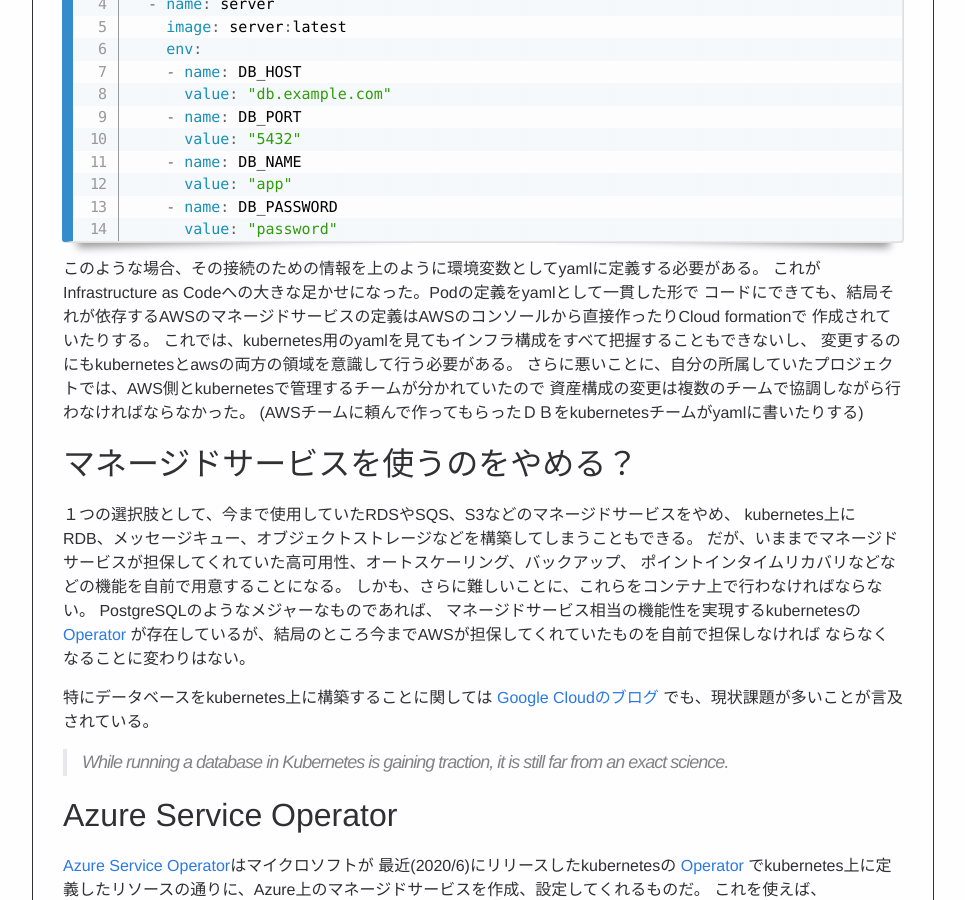
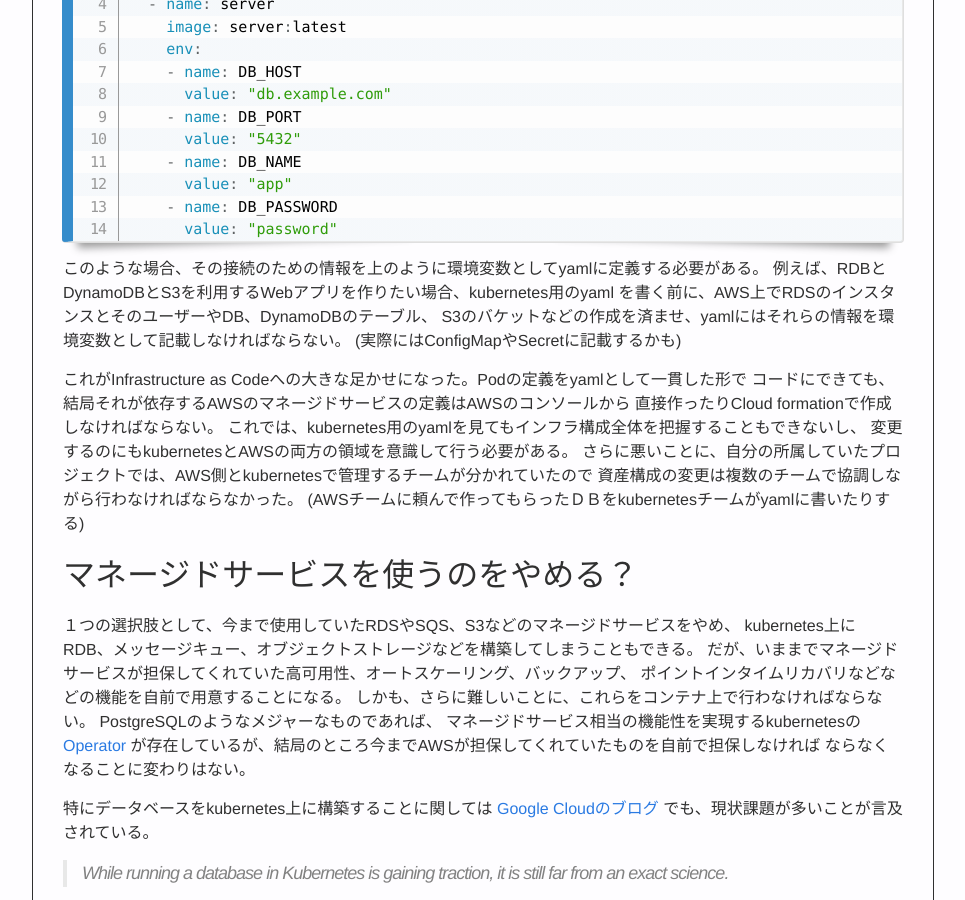
Before and after one commit to sato-s/sato-s.github.io, a Jekyll site: the page built from _posts/2020-08-27-azure-service-operator.md, in a window 1280 px wide and 900 px high, scrolled down 1333 px. Shown: the whole window, without its empty margins (188-1153 px from the left). Built offline with Jekyll 4.4.1, drawn with Linux system fonts in a browser that asks for light colours; nearby versions of some CDN libraries; some of the changed text lies outside the part shown.

Commit message:
Fixed article

````diff
--- a/_posts/2020-08-27-azure-service-operator.md
+++ b/_posts/2020-08-27-azure-service-operator.md
@@ -8,7 +8,7 @@
 - azure
 ---
 
-１年ほどAWS eksのkubernetesクラスター上のアプリを開発、運用する仕事を続けてきたが、
+１年ほどAWS EKSのkubernetesクラスター上のアプリを開発、運用する仕事を続けてきたが、
 kubernetesの運用に関する最も大きな不満はほかのAWSのマネージドサービスとの連携部分だった。
 
 > Kubernetesを使うとデプロイしたコンテナのあるべき状態を記述することができ、制御されたスピードで実際の状態をあるべき状態に変更することができます。
@@ -74,11 +74,17 @@
 ```
 
 このような場合、その接続のための情報を上のように環境変数としてyamlに定義する必要がある。
+例えば、RDBとDynamoDBとS3を利用するWebアプリを作りたい場合、kubernetes用のyaml
+を書く前に、AWS上でRDSのインスタンスとそのユーザーやDB、DynamoDBのテーブル、
+S3のバケットなどの作成を済ませ、yamlにはそれらの情報を環境変数として記載しなければならない。
+(実際にはConfigMapやSecretに記載するかも)
+
+
 これがInfrastructure as Codeへの大きな足かせになった。Podの定義をyamlとして一貫した形で
-コードにできても、結局それが依存するAWSのマネージドサービスの定義はAWSのコンソールから直接作ったりCloud formationで
-作成されていたりする。
-これでは、kubernetes用のyamlを見てもインフラ構成をすべて把握することもできないし、
-変更するのにもkubernetesとawsの両方の領域を意識して行う必要がある。
+コードにできても、結局それが依存するAWSのマネージドサービスの定義はAWSのコンソールから
+直接作ったりCloud formationで作成しなければならない。
+これでは、kubernetes用のyamlを見てもインフラ構成全体を把握することもできないし、
+変更するのにもkubernetesとAWSの両方の領域を意識して行う必要がある。
 さらに悪いことに、自分の所属していたプロジェクトでは、AWS側とkubernetesで管理するチームが分かれていたので
 資産構成の変更は複数のチームで協調しながら行わなければならなかった。
 (AWSチームに頼んで作ってもらったＤＢをkubernetesチームがyamlに書いたりする)
@@ -192,7 +198,7 @@
 azure-operator-test-1231   true          successfully provisioned
 ```
 
-このとき、同時に同じ名前でsecretが作成される。
+このとき、同時に同じ名前でSecretが作成される。
 
 ```
 $ kubectl describe secret azure-operator-test-1231
@@ -218,12 +224,12 @@
 
 ### postgresqlserversを利用したWebアプリを作ってみる
 
-kubernetes上でpostgresqlserversを作成すると、それに対応した同名のsecret内にDBの接続のための
-パスワードやホスト名のような情報が格納さる。
+kubernetes上でpostgresqlserversを作成すると、それに対応した同名のSecret内にDBの接続のための
+パスワードやホスト名のような情報が格納される。
 このためWebアプリを作りたい場合には以下のようにyaml上で、Postgresサーバーに対応する
-secretの必要なキーをWebアプリのdeploymentの環境変数に入れることで、Webアプリ側で作成したPostgresサーバーを
+Secretの必要なキーをWebアプリのdeploymentの環境変数に入れることで、Webアプリ側で作成したPostgresサーバーを
 使えるようにできる。
-(あるいはsecretをマウントしてもよい)
+(あるいはSecretをマウントしてもよい)
 
 ```yaml
 # Postgresサーバー
@@ -265,11 +271,12 @@
       - name: nginx
         image: nginx:latest
         env:
-          # ここで、PostgreSQLServerに対応するsecret内の
+          # ここで、PostgreSQLServerに対応するSecret内の
           # DB接続情報を環境変数に入れる。
           - name: DB_HOST # ホスト
             valueFrom:
               secretKeyRef:
+                # nameはSecretの名前
                 # これはPostgreSQLServerのmetadata.nameと同じになる
                 name: azure-operator-test-1233
                 key: postgreSqlServerName
@@ -283,4 +290,6 @@
 ## 感想
 
 マネージドサービスの恩恵を受けつつInfrastructure as Codeを大きく進めるかなりよい機能だと思う。
-AWS EKSよりAzureのkubernetes(AKS)を採用する理由の1つになると思う。(Azure Service Operator自体はEKS上でも動作する)
+AWS EKSよりAzureのkubernetes(AKS)を採用する理由の1つになると思う。
+(Azure Service Operator自体はEKS上でも動作するが、やはりマネージドサービスと
+kubernetesクラスタを同じクラウドに乗せるほうが楽)
````
